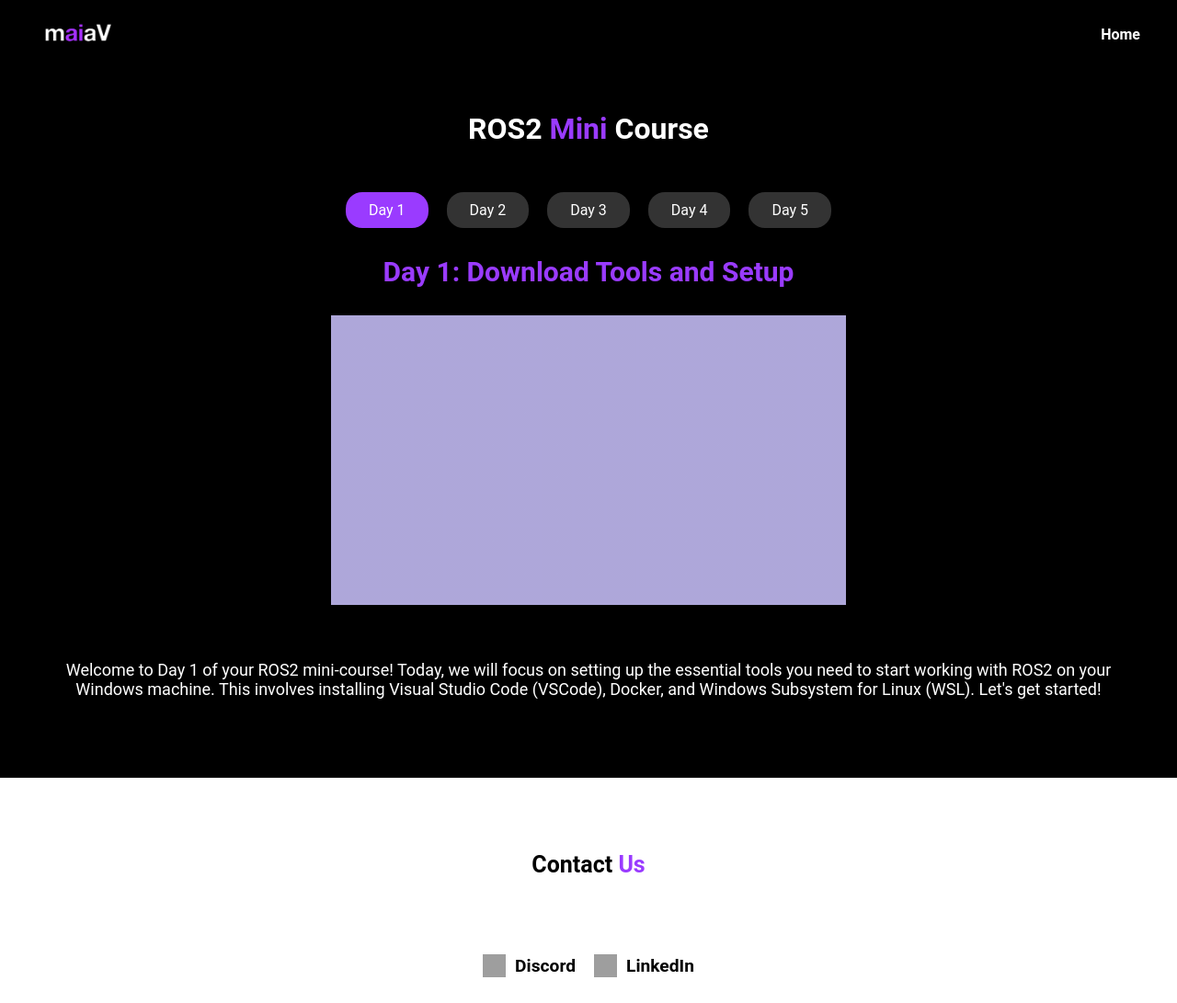
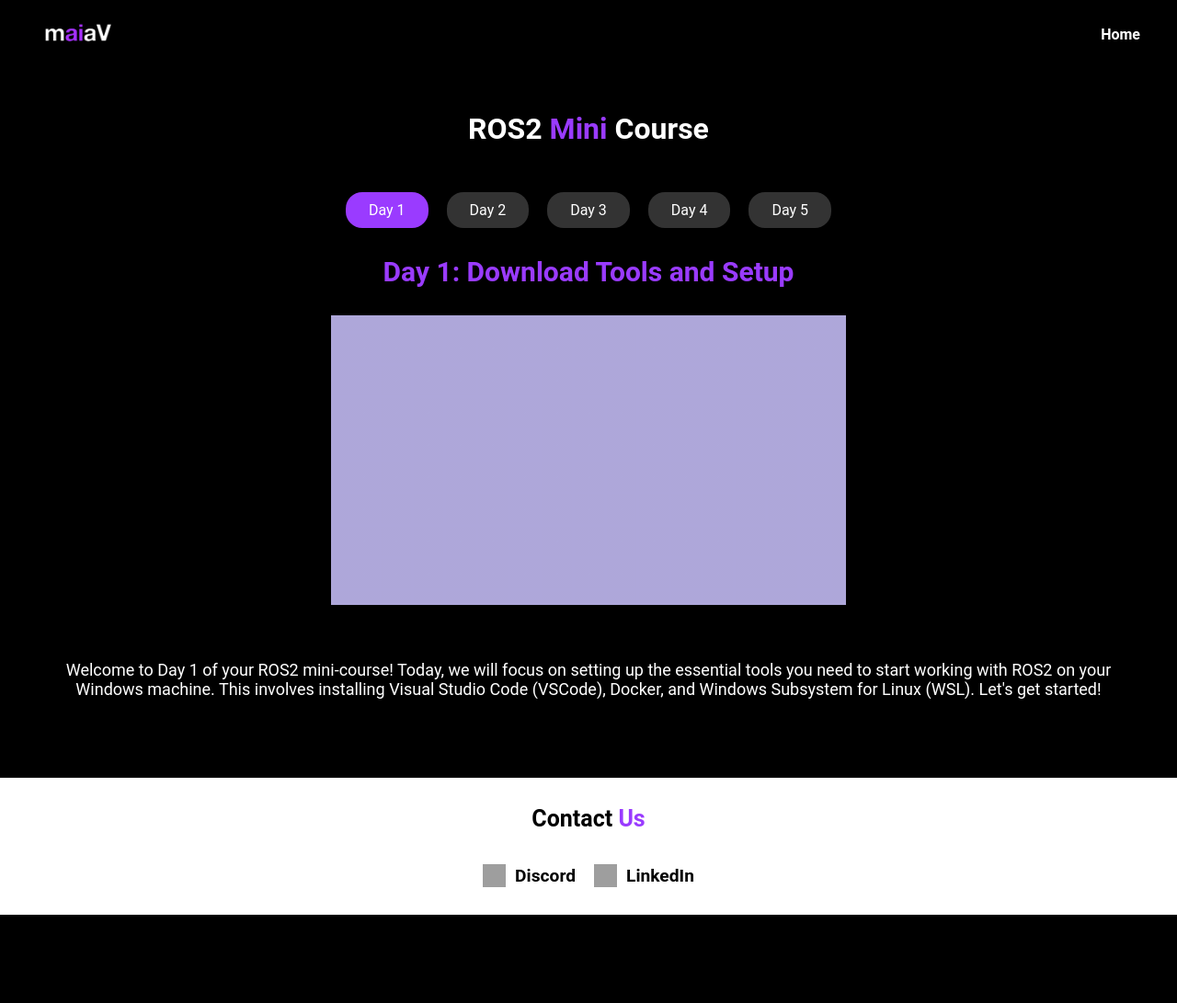
Before and after one commit to maiav-robotics/maiav-robotics.github.io, a plain HTML site: page course.html in a window 1280 px wide. Shown: the whole page at 92% size. After the commit the page ends 995 px from the top, so only its background shows below. Drawn offline with Linux system fonts and the light colour scheme; grey boxes are pictures that could not be loaded.

Commit message:
Update style.css

```diff
--- a/style.css
+++ b/style.css
@@ -187,7 +187,7 @@ p {
 /* Footer Section */
 .footer {
     background-color: #ffffff; /* Black background color */
-    padding: 20px 10px;
+    padding: 30px 20px;
     color: rgb(0, 0, 0);
     text-align: center;
 }
@@ -202,12 +202,13 @@ p {
 .footer-holder p{
     font-size: 25px;
     font-weight: bold;
-    margin-top: 10px;
+    margin-top: -50px;
+    margin-bottom: -15px;
 }
 .social-wrapper {
     display: flex;
     justify-content: center;
-    margin: 8px 0;
+    margin: 0px 0;
 }
 
 .social-link {
```
